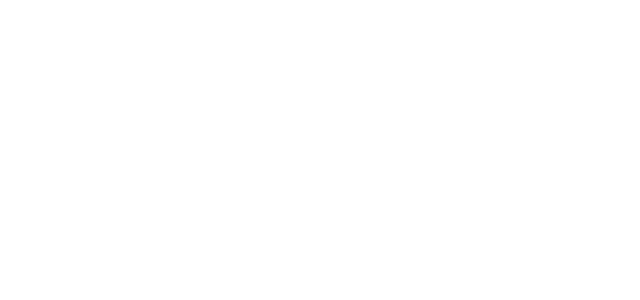
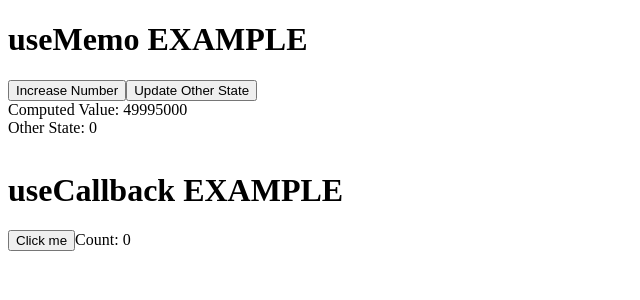
Before and after one commit to jaboulos/react-qs-2023, a React (Create React App) app in the folder client/: page /q2 in a window 1280 px wide. Before the commit this address had no page. Shown: the top 300 px of the page, without its empty margins (0-640 px from the left). Built offline with nearby package versions, Linux system fonts and the light colour scheme.

Commit message:
add question and solution 2

```diff
--- a/client/src/App.js
+++ b/client/src/App.js
@@ -3,12 +3,13 @@
 
 import { HomePage } from './Homepage';
 import { Solution1a } from './mock-questions/question-1/solution-1a/Solution1a';
-
+import { Solution2 } from './mock-questions/question-2/solution-2/Solution2';
 const App = () => {
   return (
     <Router>
       <Routes>
-        <Route path='/tasks' element={<Solution1a />} />
+        <Route path='/q1' element={<Solution1a />} />
+        <Route path='/q2' element={<Solution2 />} />
         <Route path='/' element={<HomePage />} />
       </Routes>
     </Router>
--- a/client/src/Homepage.jsx
+++ b/client/src/Homepage.jsx
@@ -5,7 +5,8 @@
   return (
     <div>
       <h1>Welcome to problem 1</h1>
-      <Link to="/tasks">Go to Tasks</Link>
+      <Link to="/q1">Go to Question 1</Link>
+      <Link to="/q2">Go to Question 2</Link>
     </div>
   );
 }
--- a/client/src/mock-questions/question-1/solution-1a/Solution1a.jsx
+++ b/client/src/mock-questions/question-1/solution-1a/Solution1a.jsx
@@ -1,4 +1,5 @@
 import React, { useState, useEffect } from 'react';
+import { useNavigate } from 'react-router-dom';
 import { prompt1text } from '../prompt-text-1';
 import axios from 'axios';
 
@@ -35,7 +36,7 @@
         .then((res) => setTasks([...tasks, res.data]))
         .catch((error) => console.error('Error occurred ==> ', error));
       // set new task state to empty
-      setNewTaskTitle('')
+      setNewTaskTitle('');
     }
   };
 
@@ -74,9 +75,17 @@
     setTasks(res.data.slice(0, 5));
   };
 
+  const navigate = useNavigate();
+  const goBack = () => {
+    navigate('/');
+  };
+
   return (
     <div>
       <div>
+        <div>
+          <button onClick={goBack}>Back</button>
+        </div>
         <p style={{ display: 'inline-block', marginRight: '10px' }}>
           Problem Description
         </p>
--- /dev/null
+++ b/client/src/mock-questions/question-2/solution-2/Solution2.jsx
@@ -0,0 +1,14 @@
+import React, { useState, useMemo } from 'react';
+import { UseMemoExample } from './UseMemoExample';
+import { UseCallbackExample } from './UseCallbackExample';
+
+export const Solution2 = () => {
+  return (
+    <div>
+      <h1>useMemo EXAMPLE</h1>
+      <UseMemoExample />
+      <h1 style={{marginTop: '35px'}}>useCallback EXAMPLE</h1>
+      <UseCallbackExample />
+    </div>
+  )
+}
--- /dev/null
+++ b/client/src/mock-questions/question-2/solution-2/UseCallbackExample.jsx
@@ -0,0 +1,21 @@
+import React, { useState, useCallback } from 'react';
+
+const ButtonComponent = ({ onClick }) => {
+  console.log('ButtonComponent re-rendered');
+  return <button onClick={onClick}>Click me</button>;
+};
+
+export const UseCallbackExample = () => {
+  const [count, setCount] = useState(0);
+
+  const increment = useCallback(() => {
+    setCount(count + 1);
+  }, [count]);  // Only create a new function if `count` changes
+
+  return (
+    <div>
+      <ButtonComponent onClick={increment} />
+      Count: {count}
+    </div>
+  );
+};
--- /dev/null
+++ b/client/src/mock-questions/question-2/solution-2/UseMemoExample.jsx
@@ -0,0 +1,29 @@
+import React, { useState, useMemo } from 'react';
+
+const ExpensiveComponent = ({ computations }) => {
+  console.log('ExpensiveComponent re-rendered');
+  return <div>Computed Value: {computations}</div>;
+};
+
+export const UseMemoExample = () => {
+  const [number, setNumber] = useState(0);
+  const [otherState, setOtherState] = useState(0);
+
+  const expensiveComputations = useMemo(() => {
+    console.log('Computations performed');
+    let result = 0;
+    for (let i = 0; i < 10000; i++) {  // Simulating expensive calculations
+      result += i;
+    }
+    return result + number;
+  }, [number]);  // Only recompute if `number` changes
+
+  return (
+    <div>
+      <button onClick={() => setNumber(number + 1)}>Increase Number</button>
+      <button onClick={() => setOtherState(otherState + 1)}>Update Other State</button>
+      <ExpensiveComponent computations={expensiveComputations} />
+      <div>Other State: {otherState}</div> {/* This line displays the value of otherState */}
+    </div>
+  );
+};
```
Also changed, not shown: client/src/mock-questions/question-2/problem-prompt.md (added, +13 -0 lines). Lines whose indentation alone changed are shown as unchanged.
